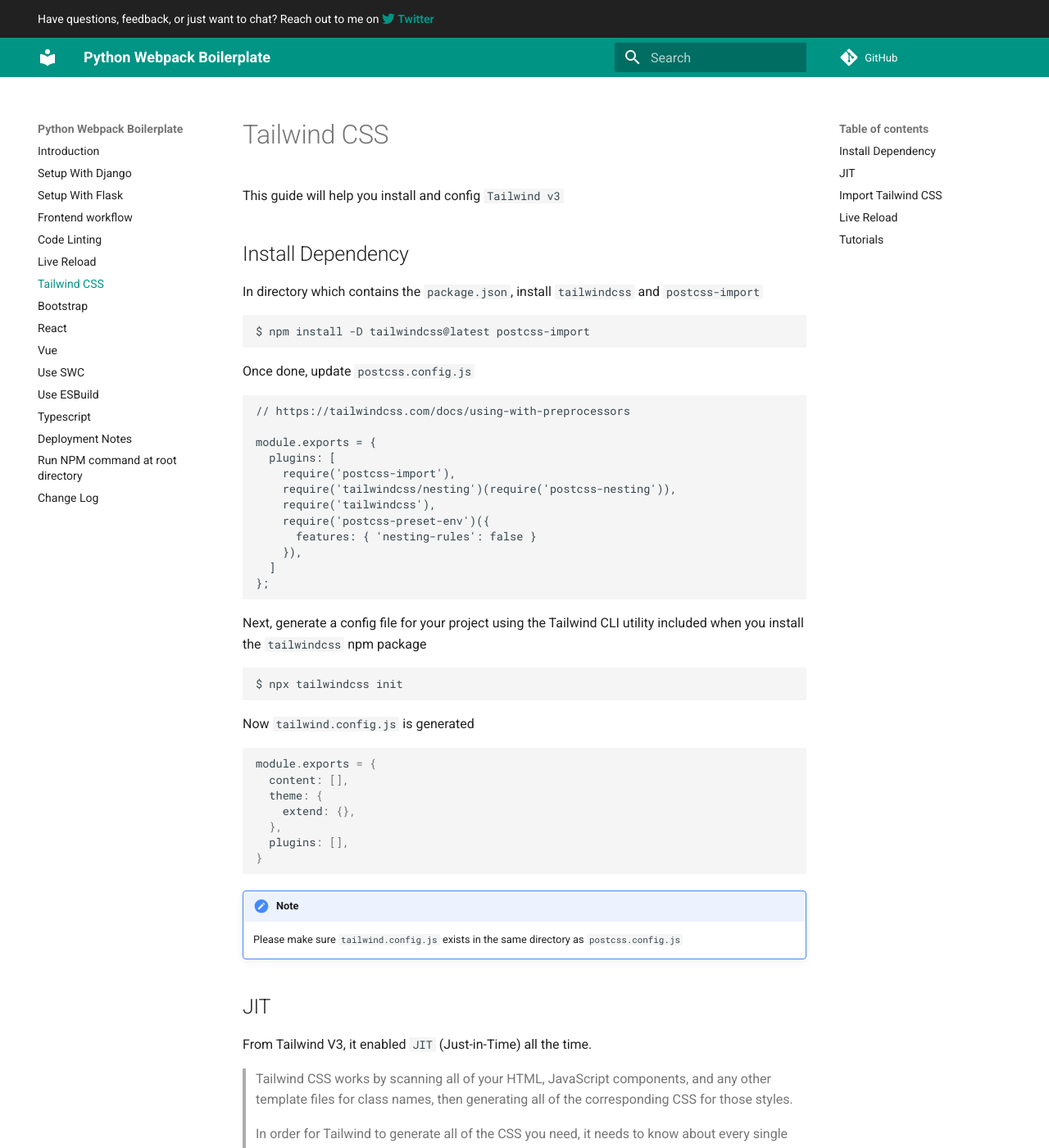
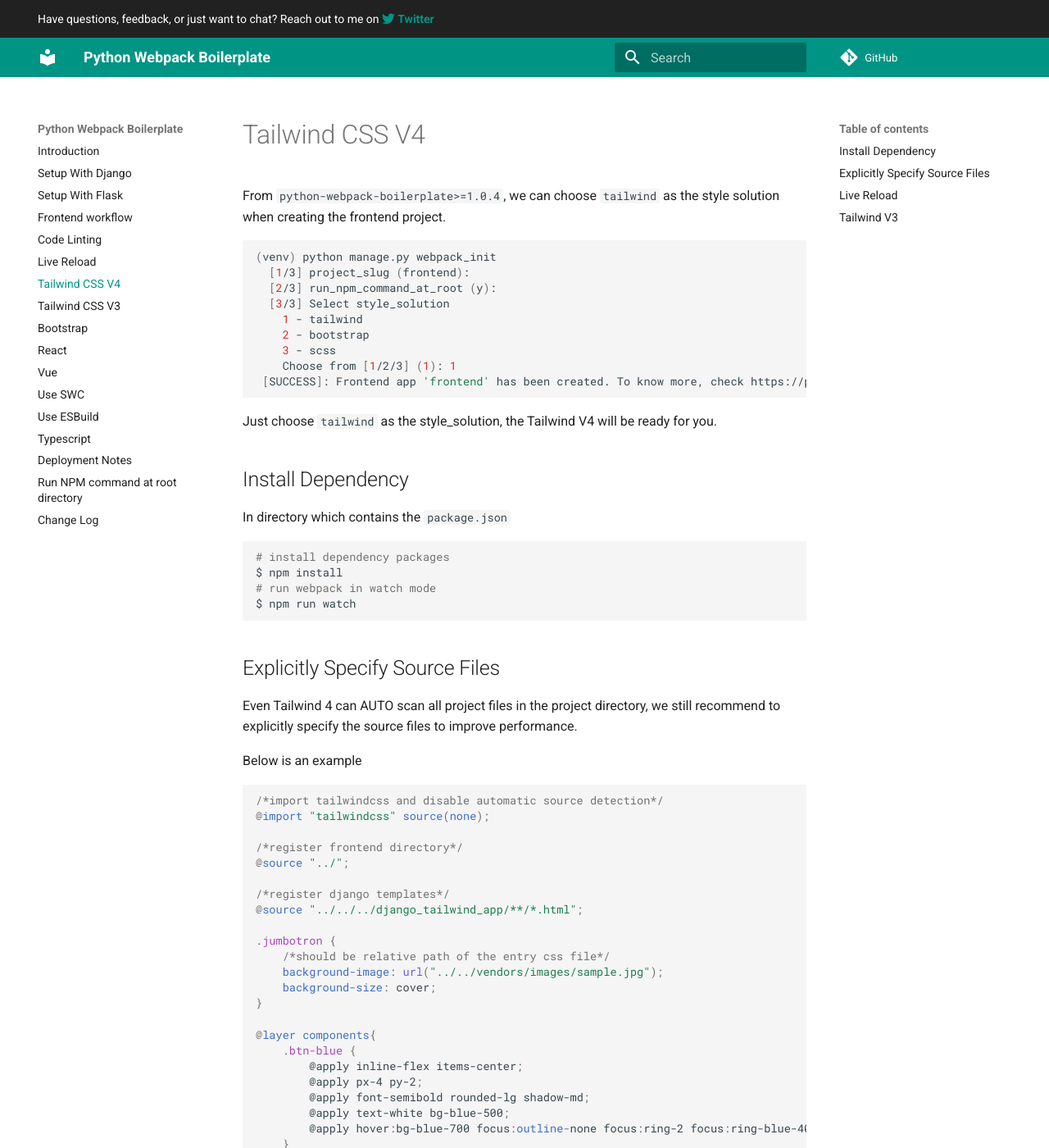
Before and after one commit to AccordBox/python-webpack-boilerplate, an MkDocs documentation site: the page built from docs/setup_with_tailwind.md, in a window 1280 px wide and 1400 px high. Shown: the whole window at 82% size. Built offline with MkDocs 1.6.1 and Material for MkDocs 9.7.7, drawn with Linux system fonts in a browser that asks for light colours; comment, search, counter and statistics services are not loaded; some of the changed text lies outside the part shown.

Commit message:
update doc

````diff
--- a/docs/setup_with_django.md
+++ b/docs/setup_with_django.md
@@ -1,4 +1,6 @@
 # Setup With Django
+
+We will show you how to integrate `python-webpack-boilerplate` with Django and use Tailwind v4 as the style solution.
 
 ## Install Package
 
@@ -43,13 +45,19 @@
 
 Let's run Django command to create frontend project from the templates
 
-```bash hl_lines="3 4"
+```bash
 $ python manage.py webpack_init
+  [1/3] project_slug (frontend):
+  [2/3] run_npm_command_at_root (y):
+  [3/3] Select style_solution
+    1 - tailwind
+    2 - bootstrap
+    3 - scss
+    Choose from [1/2/3] (1): 1
+ [SUCCESS]: Frontend app 'frontend' has been created. To know more, check https://python-webpack-boilerplate.rtfd.io/en/latest/frontend/
+```
 
-project_slug [frontend]:
-run_npm_command_at_root [y]:
-[SUCCESS]: Frontend app 'frontend' has been created.
-```
+Here we use the default `Tailwind CSS` as our style solution.
 
 Now a new `frontend` directory is created which contains pre-defined files for our frontend project.
 
@@ -75,9 +83,9 @@
 
 ```bash
 $ node -v
-v20.10.0
+v22.13.1
 $ npm -v
-10.2.3
+10.9.2
 ```
 
 Now go to directory which contains `package.json`, by default, it is root directory.
@@ -178,39 +186,42 @@
 
 Add `index.html` to the above `example/templates`
 
-```html hl_lines="1 9 10 20"
+```html
 {% load webpack_loader static %}
 
 <!DOCTYPE html>
 <html>
 <head>
+  <title>Index</title>
   <meta charset="utf-8" />
-  <title>Index</title>
-  <script src="https://cdn.tailwindcss.com"></script>
+  <meta name="viewport" content="width=device-width, initial-scale=1.0">
   {% stylesheet_pack 'app' %}
-  {% javascript_pack 'app' attrs='defer' %}
 </head>
 <body>
 
-<div class="bg-gray-50 py-5" data-jumbotron>
-  <div class="container mx-auto px-4 py-10">
-    <h1 class="text-4xl font-bold leading-tight">Welcome to Our Website</h1>
-    <p class="mt-4 text-lg">This is a hero section built using Tailwind CSS.</p>
-    <button class="bg-blue-500 hover:bg-blue-700 text-white font-bold py-2 px-4 mt-6 rounded-lg">Get Started</button>
+<div class="jumbotron py-5">
+  <div class="w-full max-w-7xl mx-auto px-4">
+    <h1 class="text-4xl mb-4">Hello, world!</h1>
+    <p class="mb-4">This is a template for a simple marketing or informational website. It includes a large callout called a
+      jumbotron and three supporting pieces of content. Use it as a starting point to create something more unique.</p>
+
+    <p><a class="btn-blue mb-4" href="#" role="button">Learn more »</a></p>
+
     <div class="flex justify-center">
       <img src="{% static 'vendors/images/webpack.png' %}"/>
     </div>
   </div>
 </div>
 
+{% javascript_pack 'app' %}
+
 </body>
 </html>
 ```
 
-1. Here we use `Tailwind CDN` to help user to do quick test, please remove it later.
-2. We `load webpack_loader` at the top of the template
-3. We can still use `static` tag to import image from the frontend project.
-4. We use `stylesheet_pack` and `javascript_pack` to load CSS and JS bundle files to Django
+1. We `load webpack_loader` at the top of the template
+2. We can still use `static` tag to import image from the frontend project.
+3. We use `stylesheet_pack` and `javascript_pack` to load CSS and JS bundle files to Django
 
 !!! note
     1. When your javascript and css files grow bigger and bigger, code splitting would be done automatically by Webpack.
@@ -220,6 +231,9 @@
 ## Manual Test
 
 ```bash
+# restart webpack to let Tailwind auto scan
+$ npm run watch
+
 $ python manage.py migrate
 $ python manage.py runserver
 ```
@@ -233,7 +247,38 @@
 jumbotron.js:8 Jumbotron initialized for node: [object HTMLDivElement]
 ```
 
-The source code can also be found in the [Examples](https://github.com/AccordBox/python-webpack-boilerplate/tree/master/examples/)
+## Explicitly Specify Source Files
+
+Even Tailwind 4 can AUTO scan all project files in the project directory, we still recommend to explicitly specify the source files to improve performance.
+
+Below is an example of `frontend/src/styles/index.css`
+
+```css
+/*import tailwindcss and disable automatic source detection*/
+@import "tailwindcss" source(none);
+
+/*register frontend directory*/
+@source "../";
+
+/*register django templates*/
+@source "../../../django_tailwind_app/**/*.html";
+
+.jumbotron {
+    /*should be relative path of the entry css file*/
+    background-image: url("../../vendors/images/sample.jpg");
+    background-size: cover;
+}
+
+@layer components{
+    .btn-blue {
+        @apply inline-flex items-center;
+        @apply px-4 py-2;
+        @apply font-semibold rounded-lg shadow-md;
+        @apply text-white bg-blue-500;
+        @apply hover:bg-blue-700 focus:outline-none focus:ring-2 focus:ring-blue-400/50;
+    }
+}
+```
 
 ## Live Reload
 
--- a/docs/setup_with_tailwind.md
+++ b/docs/setup_with_tailwind.md
@@ -1,175 +1,69 @@
-# Tailwind CSS
+# Tailwind CSS V4
 
-This guide will help you install and config `Tailwind v3`
+From `python-webpack-boilerplate>=1.0.4`, we can choose `tailwind` as the style solution when creating the frontend project.
+
+```bash
+(venv) python manage.py webpack_init
+  [1/3] project_slug (frontend):
+  [2/3] run_npm_command_at_root (y):
+  [3/3] Select style_solution
+    1 - tailwind
+    2 - bootstrap
+    3 - scss
+    Choose from [1/2/3] (1): 1
+ [SUCCESS]: Frontend app 'frontend' has been created. To know more, check https://python-webpack-boilerplate.rtfd.io/en/latest/frontend/
+```
+
+Just choose `tailwind` as the style_solution, the Tailwind V4 will be ready for you.
 
 ## Install Dependency
 
-In directory which contains the `package.json`, install `tailwindcss` and `postcss-import`
+In directory which contains the `package.json`
 
 ```bash
-$ npm install -D tailwindcss@latest postcss-import
+# install dependency packages
+$ npm install
+# run webpack in watch mode
+$ npm run watch
 ```
 
-Once done, update `postcss.config.js`
+## Explicitly Specify Source Files
 
-```
-// https://tailwindcss.com/docs/using-with-preprocessors
+Even Tailwind 4 can AUTO scan all project files in the project directory, we still recommend to explicitly specify the source files to improve performance.
 
-module.exports = {
-  plugins: [
-    require('postcss-import'),
-    require('tailwindcss/nesting')(require('postcss-nesting')),
-    require('tailwindcss'),
-    require('postcss-preset-env')({
-      features: { 'nesting-rules': false }
-    }),
-  ]
-};
-```
+Below is an example
 
-Next, generate a config file for your project using the Tailwind CLI utility included when you install the `tailwindcss` npm package
+```css
+/*import tailwindcss and disable automatic source detection*/
+@import "tailwindcss" source(none);
 
-```bash
-$ npx tailwindcss init
-```
+/*register frontend directory*/
+@source "../";
 
-Now `tailwind.config.js` is generated
+/*register django templates*/
+@source "../../../django_tailwind_app/**/*.html";
 
-```js
-module.exports = {
-  content: [],
-  theme: {
-    extend: {},
-  },
-  plugins: [],
+.jumbotron {
+    /*should be relative path of the entry css file*/
+    background-image: url("../../vendors/images/sample.jpg");
+    background-size: cover;
+}
+
+@layer components{
+    .btn-blue {
+        @apply inline-flex items-center;
+        @apply px-4 py-2;
+        @apply font-semibold rounded-lg shadow-md;
+        @apply text-white bg-blue-500;
+        @apply hover:bg-blue-700 focus:outline-none focus:ring-2 focus:ring-blue-400/50;
+    }
 }
 ```
 
-!!! note
-
-    Please make sure `tailwind.config.js` exists in the same directory as `postcss.config.js`
-
-## JIT
-
-From Tailwind V3, it enabled `JIT` (Just-in-Time) all the time.
-
-> Tailwind CSS works by scanning all of your HTML, JavaScript components, and any other template files for class names, then generating all of the corresponding CSS for those styles.
-
-> In order for Tailwind to generate all of the CSS you need, it needs to know about every single file in your project that contains any Tailwind class names.
-
-So we should config `content` section of the `tailwind.config.js`, then Tailwind will know which css classes are used.
-
-Let's update *frontend/tailwind.config.js*
-
-```js
-const Path = require("path");
-const pwd = process.env.PWD;
-
-// We can add current project paths here
-const projectPaths = [
-  Path.join(pwd, "../example/templates/**/*.html"),
-  // add js file paths if you need
-];
-
-const contentPaths = [...projectPaths];
-console.log(`tailwindcss will scan ${contentPaths}`);
-
-module.exports = {
-  content: contentPaths,
-  theme: {
-    extend: {},
-  },
-  plugins: [],
-}
-```
-
-Notes:
-
-1. Here we add Django templates path to the `projectPaths`
-1. And then we pass the `contentPaths` to the `content`
-1. The final built css file will contain css classes used in the Django templates
-
-## Import Tailwind CSS
-
-Update *src/styles/index.scss*
-
-```scss
-@import "tailwindcss/base";
-@import "tailwindcss/components";
-@import "tailwindcss/utilities";
-
-.jumbotron {
-  // should be relative path of the entry scss file
-  background-image: url("../../vendors/images/sample.jpg");
-  background-size: cover;
-}
-
-.btn-blue {
-  @apply inline-block px-4 py-2;
-  @apply font-semibold rounded-lg shadow-md;
-  @apply bg-blue-500 text-white;
-  @apply hover:bg-blue-700 focus:outline-none;
-  @apply focus:ring-2 focus:ring-blue-400 focus:ring-opacity-75;
-}
-```
-
-```
-$ npm run start
-
-tailwindcss will scan django_basic/example/templates/**/*.html
-```
-
-Edit Django template `templates/index.html`
-
-```html hl_lines="8 28"
-{% load webpack_loader static %}
-
-<!DOCTYPE html>
-<html>
-<head>
-  <meta charset="utf-8" />
-  <title>Index</title>
-  {% stylesheet_pack 'app' %}
-</head>
-<body>
-
-<div class="jumbotron">
-  <div class="w-full max-w-7xl p-4 mx-auto">
-    <h1 class="text-4xl mb-4">Hello, world!</h1>
-
-    <p class="mb-2">This is a template for a simple marketing or informational website. It includes a large callout called a
-      jumbotron and three supporting pieces of content. Use it as a starting point to create something more unique.</p>
-
-    <p class="mb-2"><a class="btn-blue" href="#" role="button">Learn more »</a></p>
-
-    <div class="flex justify-center">
-      <img src="{% static 'vendors/images/webpack.png' %}"/>
-    </div>
-
-  </div>
-</div>
-
-{% javascript_pack 'app' %}
-
-</body>
-</html>
-```
-
-```bash
-$ python manage.py runserver
-```
-
-![TailwindCSS example](images/tailwind-example.png)
-
 ## Live Reload
-
-When you add Tailwind css class in Django template, it would be cool if the page can `auto live realod`, please check link below
 
 [Live Reload Support](live_reload.md)
 
-## Tutorials
+## Tailwind V3
 
-To learn more about Tailwind and Django, you can check
-
-1. [Django Tailwind CSS Alpine.js Tutorial](https://www.accordbox.com/blog/django-tailwind-css-alpinejs-tutorial/)
-2. [wagtail-tailwind-blog](https://github.com/AccordBox/wagtail-tailwind-blog)
+If you still want to install Tailwind V3, please check [Tailwind CSS V3](setup_with_tailwind3.md)
--- /dev/null
+++ b/docs/setup_with_tailwind3.md
@@ -0,0 +1,178 @@
+# Tailwind CSS V3
+
+This guide will help you install and config `Tailwind v3`
+
+!!! note
+    For `python-webpack-boilerplate>=1.0.4`, should choose style solution `scss` when creating the frontend project, and then you can follow this doc
+
+## Install Dependency
+
+In directory which contains the `package.json`, install `tailwindcss` and `postcss-import`
+
+```bash
+$ npm install -D tailwindcss@3.4.17 postcss-import
+```
+
+Once done, update `postcss.config.js`
+
+```
+// https://tailwindcss.com/docs/using-with-preprocessors
+
+module.exports = {
+  plugins: [
+    require('postcss-import'),
+    require('tailwindcss/nesting')(require('postcss-nesting')),
+    require('tailwindcss'),
+    require('postcss-preset-env')({
+      features: { 'nesting-rules': false }
+    }),
+  ]
+};
+```
+
+Next, generate a config file for your project using the Tailwind CLI utility included when you install the `tailwindcss` npm package
+
+```bash
+$ npx tailwindcss init
+```
+
+Now `tailwind.config.js` is generated
+
+```js
+module.exports = {
+  content: [],
+  theme: {
+    extend: {},
+  },
+  plugins: [],
+}
+```
+
+!!! note
+
+    Please make sure `tailwind.config.js` exists in the same directory as `postcss.config.js`
+
+## JIT
+
+From Tailwind V3, it enabled `JIT` (Just-in-Time) all the time.
+
+> Tailwind CSS works by scanning all of your HTML, JavaScript components, and any other template files for class names, then generating all of the corresponding CSS for those styles.
+
+> In order for Tailwind to generate all of the CSS you need, it needs to know about every single file in your project that contains any Tailwind class names.
+
+So we should config `content` section of the `tailwind.config.js`, then Tailwind will know which css classes are used.
+
+Let's update *frontend/tailwind.config.js*
+
+```js
+const Path = require("path");
+const pwd = process.env.PWD;
+
+// We can add current project paths here
+const projectPaths = [
+  Path.join(pwd, "../example/templates/**/*.html"),
+  // add js file paths if you need
+];
+
+const contentPaths = [...projectPaths];
+console.log(`tailwindcss will scan ${contentPaths}`);
+
+module.exports = {
+  content: contentPaths,
+  theme: {
+    extend: {},
+  },
+  plugins: [],
+}
+```
+
+Notes:
+
+1. Here we add Django templates path to the `projectPaths`
+1. And then we pass the `contentPaths` to the `content`
+1. The final built css file will contain css classes used in the Django templates
+
+## Import Tailwind CSS
+
+Update *src/styles/index.scss*
+
+```scss
+@import "tailwindcss/base";
+@import "tailwindcss/components";
+@import "tailwindcss/utilities";
+
+.jumbotron {
+  // should be relative path of the entry scss file
+  background-image: url("../../vendors/images/sample.jpg");
+  background-size: cover;
+}
+
+.btn-blue {
+  @apply inline-block px-4 py-2;
+  @apply font-semibold rounded-lg shadow-md;
+  @apply bg-blue-500 text-white;
+  @apply hover:bg-blue-700 focus:outline-none;
+  @apply focus:ring-2 focus:ring-blue-400 focus:ring-opacity-75;
+}
+```
+
+```
+$ npm run start
+
+tailwindcss will scan django_basic/example/templates/**/*.html
+```
+
+Edit Django template `templates/index.html`
+
+```html hl_lines="8 28"
+{% load webpack_loader static %}
+
+<!DOCTYPE html>
+<html>
+<head>
+  <meta charset="utf-8" />
+  <title>Index</title>
+  {% stylesheet_pack 'app' %}
+</head>
+<body>
+
+<div class="jumbotron">
+  <div class="w-full max-w-7xl p-4 mx-auto">
+    <h1 class="text-4xl mb-4">Hello, world!</h1>
+
+    <p class="mb-2">This is a template for a simple marketing or informational website. It includes a large callout called a
+      jumbotron and three supporting pieces of content. Use it as a starting point to create something more unique.</p>
+
+    <p class="mb-2"><a class="btn-blue" href="#" role="button">Learn more »</a></p>
+
+    <div class="flex justify-center">
+      <img src="{% static 'vendors/images/webpack.png' %}"/>
+    </div>
+
+  </div>
+</div>
+
+{% javascript_pack 'app' %}
+
+</body>
+</html>
+```
+
+```bash
+$ python manage.py runserver
+```
+
+![TailwindCSS example](images/tailwind-example.png)
+
+## Live Reload
+
+When you add Tailwind css class in Django template, it would be cool if the page can `auto live realod`, please check link below
+
+[Live Reload Support](live_reload.md)
+
+## Tutorials
+
+To learn more about Tailwind and Django, you can check
+
+1. [Django Tailwind CSS Alpine.js Tutorial](https://www.accordbox.com/blog/django-tailwind-css-alpinejs-tutorial/)
+2. [wagtail-tailwind-blog](https://github.com/AccordBox/wagtail-tailwind-blog)
--- a/mkdocs.yml
+++ b/mkdocs.yml
@@ -20,7 +20,8 @@
   - Frontend workflow: frontend.md
   - Code Linting: linting.md
   - Live Reload: live_reload.md
-  - Tailwind CSS: setup_with_tailwind.md
+  - Tailwind CSS V4: setup_with_tailwind.md
+  - Tailwind CSS V3: setup_with_tailwind3.md
   - Bootstrap: setup_with_bootstrap.md
   - React: react.md
   - Vue: vue.md
````
